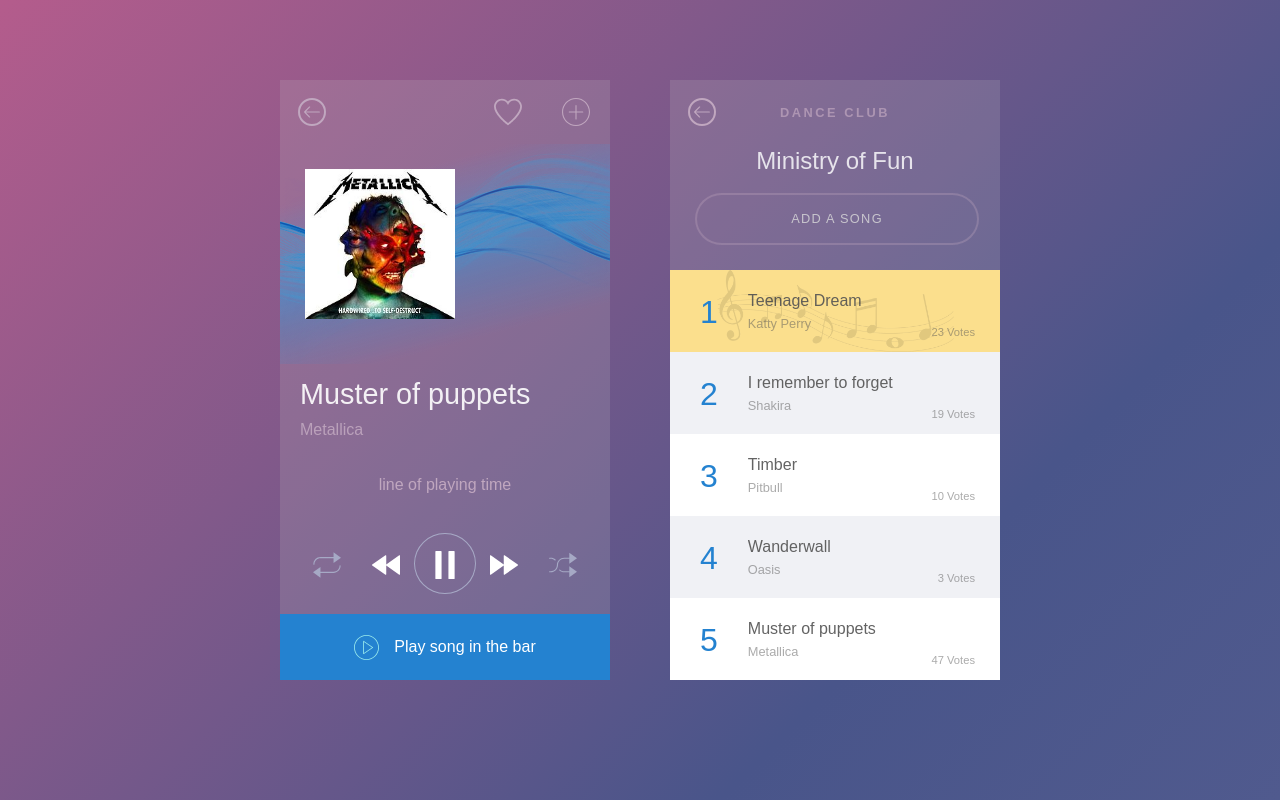
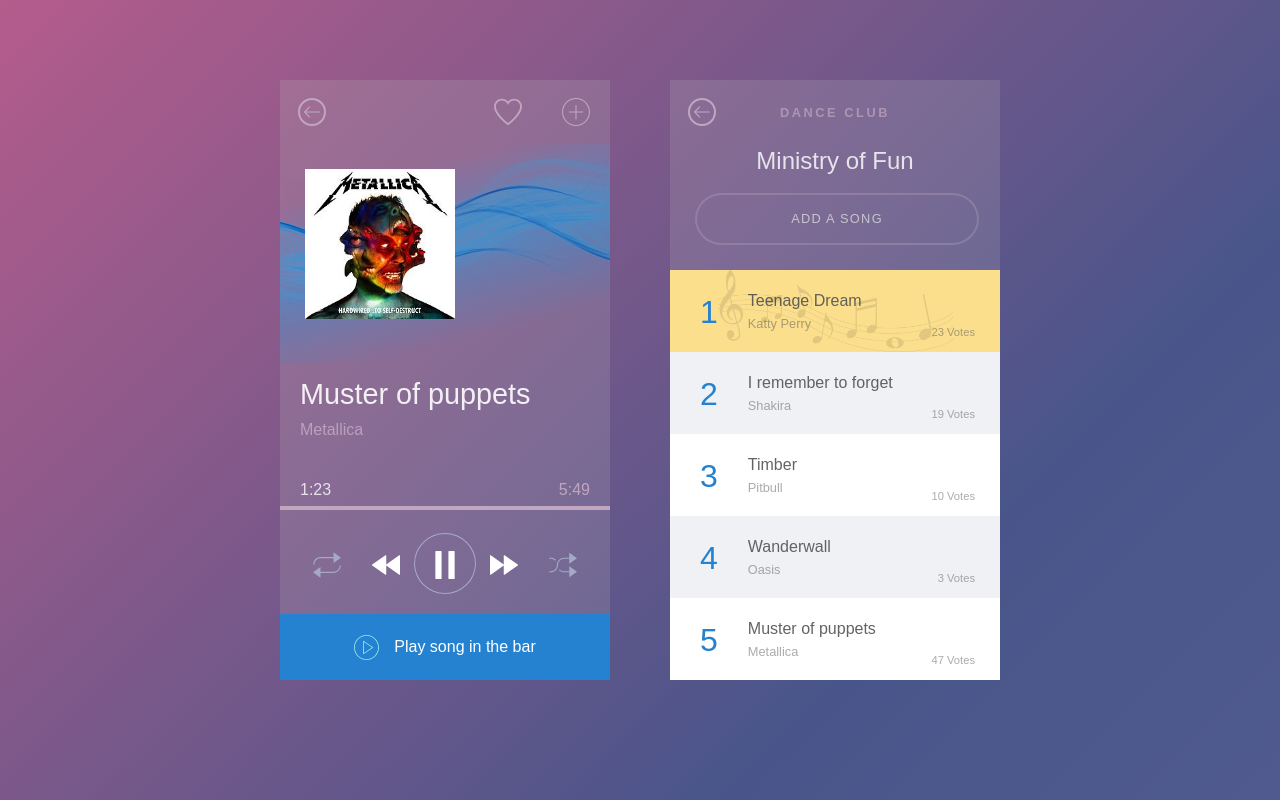
Before and after one commit to pogman25/sound, a plain HTML site: page index.html in a window 1280 px wide. Drawn offline with Linux system fonts and the light colour scheme.

Commit message:
enough for today

```diff
--- a/css/style.scss
+++ b/css/style.scss
@@ -88,24 +88,44 @@
       text-align: left;
       overflow: hidden;
 
-      .playingTitle {
-        color: #FFFFFF;
-        font-size: 1.8em;
-        padding: 10px 20px 5px 20px;;
+      .playingAuthor, .playingTitle {
         overflow: hidden;
         white-space: nowrap;
         text-overflow: ellipsis;
         opacity: 0.9;
       }
 
+      .playingTitle {
+        color: #FFFFFF;
+        font-size: 1.8em;
+        padding: 10px 20px 5px 20px;;
+      }
+
       .playingAuthor {
-        padding-left: 20px;
-        opacity: 0.9;
+        padding: 0 20px;
       }
     }
 
     .timePlay {
       height: 40px;
+
+      .begin, .end {
+        padding: 5px 20px;
+      }
+
+      .begin {
+        color: $titleColor;
+        float: left;
+      }
+
+      .end {
+        float: right;
+      }
+
+      .playLine {
+        clear: both;
+        border: 2px solid $mainColor;
+      }
     }
 
     .playerControl {
--- a/index.html
+++ b/index.html
@@ -41,7 +41,10 @@
                     </div>
                 </div>
                 <div class="timePlay">
-                    line of playing time
+                    <span class="begin">1:23</span><span class="end">5:49</span>
+                    <div class="playLine">
+                        <div class="currentLine"></div>
+                    </div>
                 </div>
                 <div class="playerControl">
                     <img class="repeat" src="img/repeat.svg" alt="repeat" />
```
Also changed, not shown: css/style.css, 1 other file.
